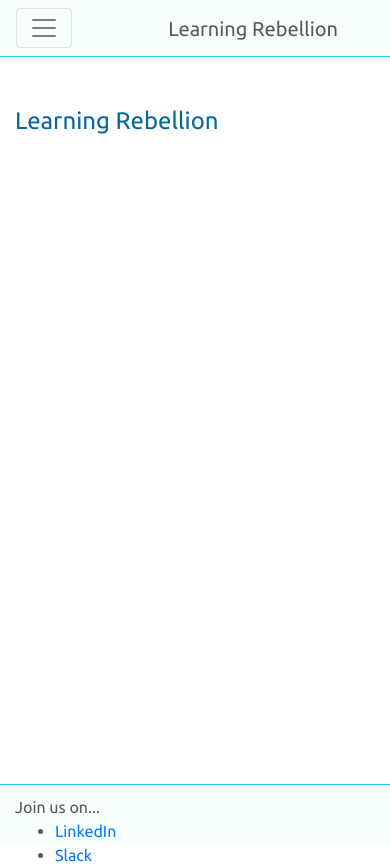
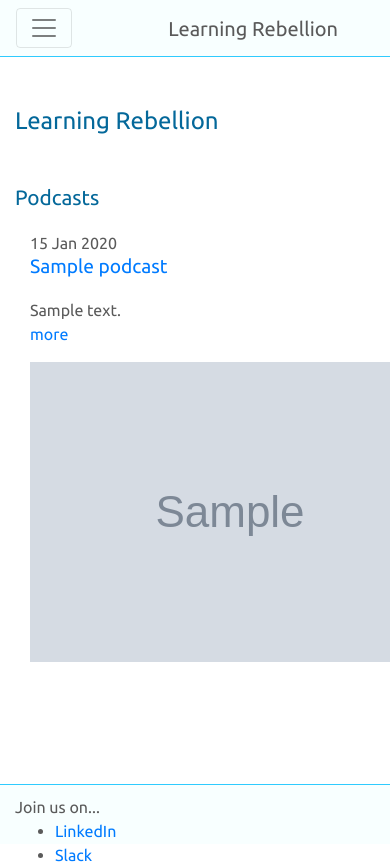
Before and after one commit to alexlittle/learning-rebellion, a Django app: page / in a window 390 px wide; the page is wider, and only the part inside the window is pictured. Run offline with Django 3.2, Linux system fonts and the light colour scheme; tables that the repository leaves empty hold one stand-in row (values such as "Sample post"); grey boxes marked "Sample" are stand-in pictures; data that the repository does not hold is empty; some libraries are stand-ins or nearby versions.

Commit message:
update for podcasts

```diff
--- a/learning_rebellion/admin.py
+++ b/learning_rebellion/admin.py
@@ -8,7 +8,7 @@
     search_fields = ['title',  'menu_title', 'slug', 'content']
 
 class PodcastAdmin(admin.ModelAdmin):
-    list_display = ('title', 'description', 'date_display')
+    list_display = ('title', 'body', 'date_display')
 
 class TrackerAdmin(admin.ModelAdmin):
     list_display = ('tracker_date', 'ip', 'url', 'agent')
--- a/learning_rebellion/models.py
+++ b/learning_rebellion/models.py
@@ -1,13 +1,15 @@
 from django.db import models
 from django.utils import timezone
 from ckeditor.fields import RichTextField
+from learning_rebellion.fields import AutoSlugField
+
 
 
 class Page (models.Model):
     active = models.BooleanField(default=False)
     title = models.CharField(max_length=300, blank=False, null=False)
     menu_title = models.CharField(max_length=30, blank=False, null=False)
-    slug = models.CharField(max_length=30, blank=False, null=False)
+    slug = AutoSlugField(populate_from='title', max_length=100, blank=True, null=True)
     template = models.CharField(max_length=30, blank=False, null=False)
     content = RichTextField(null=True, blank=True, default=None)
 
@@ -19,9 +21,10 @@
     active = models.BooleanField(default=False)
     title = models.CharField(max_length=300, blank=False, null=False)
     date_display = models.DateTimeField('date', default=timezone.now)
-    description = models.TextField(blank=True, null=True, default=None)
+    body = RichTextField(blank=True, null=True, default=None)
     image = models.FileField(upload_to="projects",blank=True, default=None)
     podcast = models.FileField(upload_to="podcasts",blank=True, default=None)
+    slug = AutoSlugField(populate_from='title', max_length=100, blank=True, null=True)
 
     def __str__(self):
         return self.title
--- a/learning_rebellion/templates/lr/home.html
+++ b/learning_rebellion/templates/lr/home.html
@@ -22,8 +22,9 @@
 
 
 {% if podcasts %}
+	<h2>{% trans 'Podcasts' %}</h2>
 	{% for podcast in podcasts %}
-		{% include "lr/includes/project-row.html" %}
+		{% include "lr/includes/podcast_row.html" %}
 	{% endfor %}
 {% endif %}
 
--- a/learning_rebellion/templates/lr/includes/podcast_row.html
+++ b/learning_rebellion/templates/lr/includes/podcast_row.html
@@ -1,7 +1,21 @@
+{% load thumbnail %}
 {% load i18n %}
-{% load staticfiles %}
 
-<h3>{{ podcast.title }}</h3>
-<p>{{ podcast.body }}</p>
-<a href=''>Play now</a>
-<hr/>
+<div class="row blog-row">
+<div class="col-sm-1">
+  	{{ podcast.date_display|date:"d M Y" }}
+  </div>
+  <div class="col-sm-8">
+  	<h3 class="blog"><a href="{% url 'podcast_article' podcast.slug %}">{{ podcast.title }}</a></h3>
+  	{{ podcast.body|safe|truncatechars_html:250 }}
+  	<p><a href="{% url 'podcast_article' podcast.slug %}">{% trans 'more' %}</a></p>
+
+  </div>
+  {% if podcast.image %}
+	  <div class="col-sm-2 blog-icon">
+  		{% thumbnail podcast.image "130x130" format="PNG" padding=True as im %}
+	 		<img src="{{ im.url }}" width="{{ im.width }}" height="{{ im.height }}" class="thumbnail project-image" alt="{{ podcast.title }}">
+  		{% endthumbnail %}
+	  </div>
+  {% endif %}
+</div>
--- a/learning_rebellion/templates/lr/includes/project-row.html
+++ /dev/null
@@ -1,26 +0,0 @@
-{% load thumbnail %}
-
-<div class="row project-row">
-  <div class="col-sm-2 project-icon">
-  	{% if project.image %}
-  		{% thumbnail project.image "130x130" format="PNG" padding=True as im %}
-  			{% if project.title_url %}
-	 			 <a href="{{ project.title_url }}"><img src="{{ im.url }}" width="{{ im.width }}" height="{{ im.height }}" class="thumbnail project-image" alt="{{ project.title }}"></a>
-			{% else %}
-	 			 <img src="{{ im.url }}" width="{{ im.width }}" height="{{ im.height }}" class="thumbnail project-image" alt="{{ project.title }}">
-  			{% endif %}
-  		{% endthumbnail %}
-	{% endif %}
-  </div>
-  <div class="col-sm-8">
-    {% if project.title_url %}
-  		<h2><a href="{{ project.title_url }}">{{ project.title }}</a></h2>
-  	{% else %}
-  		<h2>{{ project.title }}</h2>
-  	{% endif %}
-  	<p>{{ project.description }}</p>
-  	{% if project.title_url %}
-  		<p><a href="{{ project.title_url }}">Find out more...</a></p>
-  	{% endif %}
-  </div>
-</div>
--- a/learning_rebellion/urls.py
+++ b/learning_rebellion/urls.py
@@ -7,4 +7,5 @@
 urlpatterns = [
     url(r'^$', lr_views.home_view, name="lr_home"),
     url(r'^news/', include('blog.urls')),
+    url(r'^(?P<podcast_slug>\w[\w/-]*)$', lr_views.podcast_view, name="podcast_article"),
 ]
--- a/learning_rebellion/views.py
+++ b/learning_rebellion/views.py
@@ -25,3 +25,14 @@
                            'podcasts': podcasts,
                            'page': get_page('home'),
                            'news': news })
+
+def podcast_view(request, podcast_slug):
+    site_tracker.send(sender=None, request=request)
+    preview = request.GET.get("preview", 0)
+    if preview == "1":
+        podcast = Podcast.objects.get(slug=podcast_slug)
+    else:
+        podcast = Podcast.objects.get(slug=podcast_slug, active=True)
+    return render(request, 'podcast/podcast-full-post.html',
+                          {'podcast': podcast,
+                           'podcast_active': True})
```
Also changed, not shown: learning_rebellion/templates/lr/includes/cv-row.html (deleted, +0 -33 lines), learning_rebellion/templates/podcast/podcast-full-post.html (added, +28 -0 lines).
